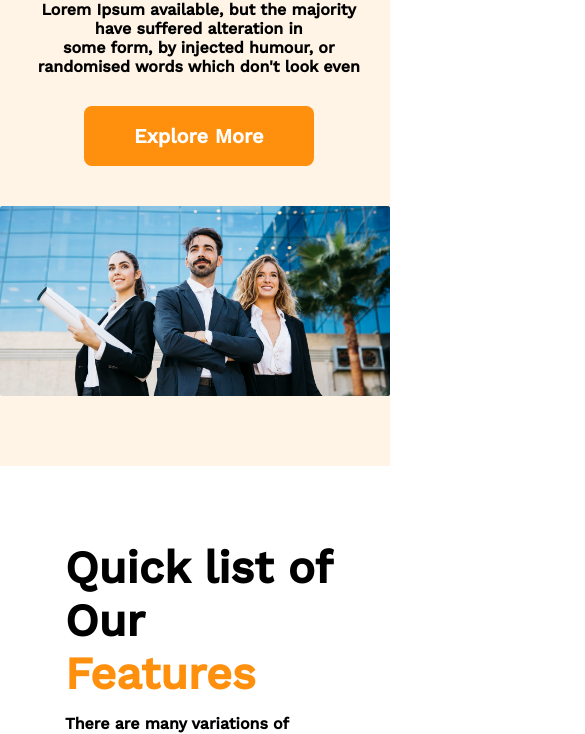
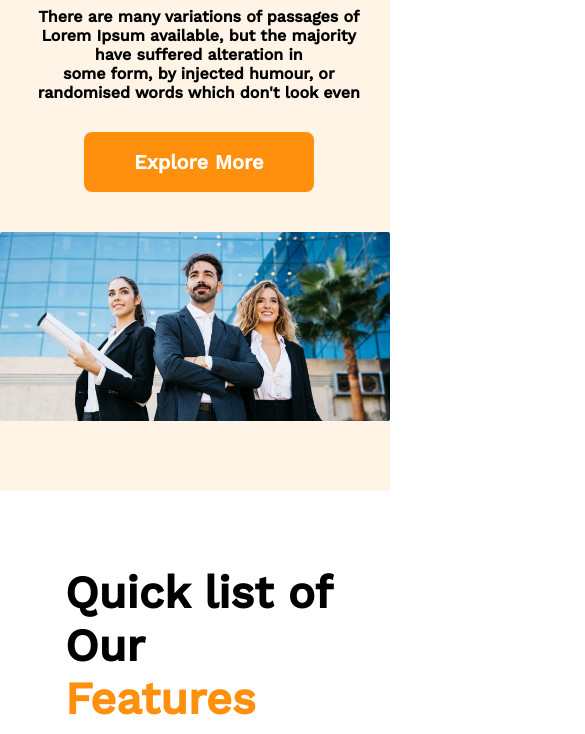
Before and after one commit to Galib24/G3_Project, a plain HTML site: page index.html in a window 390 px wide. Shown: the part 805-1539 px from the top of the page, 585 px wide, since content can reach past the window. Drawn offline with nearby package versions, Linux system fonts and the light colour scheme.

Commit message:
added margin and other things

```diff
--- a/styles/style.css
+++ b/styles/style.css
@@ -231,6 +231,12 @@
 /* Mobile device section   */
 
 @media screen and (max-width: 576px){
+    body, html{
+        width: 100vw;
+        overflow-x: hidden;
+        padding: 0.8em 0;
+
+    }
 
     nav, nav ul{
         flex-direction: column;
```
